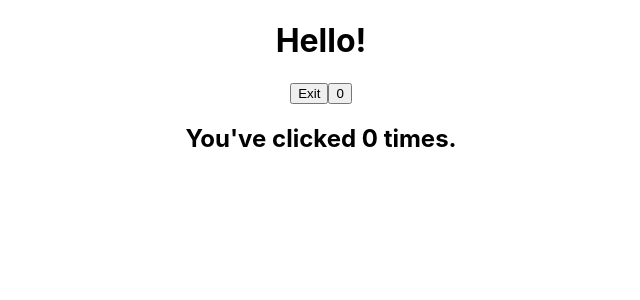
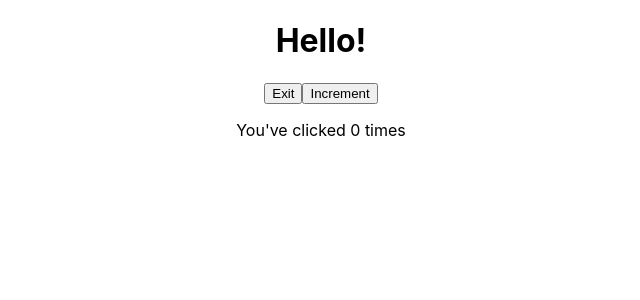
Before and after one commit to brindle5/first_react_app, a React (Create React App) app in the folder my-app/: page / in a window 1280 px wide. Shown: the top 300 px of the page, without its empty margins (319-959 px from the left). Built offline with nearby package versions, Linux system fonts and the light colour scheme.

Commit message:
Fix increment bug in code

```diff
--- a/my-app/src/components/StatefulGreetingWithPrevState.js
+++ b/my-app/src/components/StatefulGreetingWithPrevState.js
@@ -1,7 +1,6 @@
 import React from "react";
 
 class StatefulGreetingWithPrevState extends React.Component {
-
   constructor(props) {
     super(props);
     this.state = {
@@ -12,32 +11,49 @@
   }
 
   handleClick() {
-        this.setState({
-            introduction: this.state.introduction === "Hello!" ? "Goodbye!" : "Hello!",
-            buttonText: this.state.buttonText === "Exit" ? "Enter" : "Exit",
-            count: this.state.count + 1,
-        }, () => {
-            // Callback function:
-
-        console.log("new state", this.state.introduction);
-        console.log("new state", this.state.buttonText);
+    this.setState((prevState, prevProps) => {
+      console.log("Previous State:", prevState);
+      console.log("Previous Props:", prevProps);
+      return {
+        introduction:
+          prevState.introduction === "Hello!" ? "Goodbye!" : "Hello!",
+        buttonText: prevState.buttonText === "Exit" ? "Enter" : "Exit",
+      };
     });
-        console.log(this.state.count);
   }
 
+  increment() {
+    this.setState((prevState, prevProps) => {
+      console.log("Previous State:", prevState);
+      console.log("Previous Props:", prevProps);
+      return {
+        count: prevState.count + 1,
+      };
+    });
+  }
+
+//   incrementFive() {
+//     this.increment();
+//     this.increment();
+//     this.increment();
+//     this.increment();
+//     this.increment();
+//   }
 
   render() {
     return (
       <div>
-            <h1>{this.state.introduction}</h1>
-            <button onClick={() => this.handleClick()}>{this.state.buttonText}</button>
-            <button onClick={() => this.handleClick()}>{this.state.count}</button>
-
-            <h2>You've clicked {this.state.count} times. </h2>
+        <h1>
+          {this.state.introduction} {this.props.greeting}
+        </h1>
+        <button onClick={() => this.handleClick()}>
+          {this.state.buttonText}
+        </button>
+        <button onClick={() => this.increment()}>Increment</button>
+        <p>You've clicked {this.state.count} times</p>
       </div>
-        )
+    );
+  }
 }
 
-}
-
-export default StatefulGreetingWithPrevState
+export default StatefulGreetingWithPrevState;
```
Lines whose indentation alone changed are shown as unchanged.
